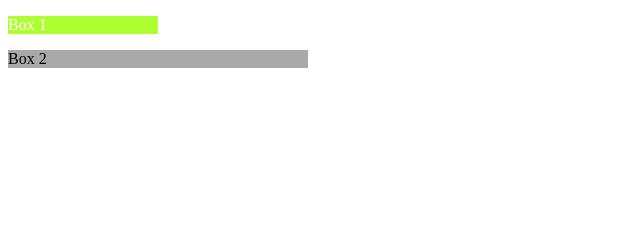
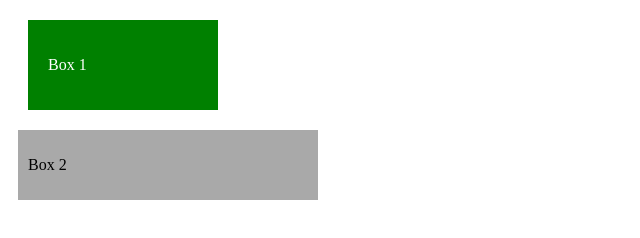
Before and after one commit to veroniquex1/examples, a plain HTML site: page index.html in a window 1280 px wide. Shown: the whole page, without its empty margins (0-640 px from the left). Drawn offline with Linux system fonts and the light colour scheme.

Commit message:
updated css

```diff
--- a/css/style.css
+++ b/css/style.css
@@ -14,16 +14,42 @@ body{
 *::after
 *::before{
     margin: 0;
+    padding: 0;
+    box-sizing: border-box;
 }
-/*Box sizing*/
+/*Box sizing
+
+content box: doesnt include margin with the width size e.g 150px + 20px
+border box: the width includes the margin. You then subtract the margin amount from the width
+
+margin: top right bottom left
+margin: top&bottom right&left
+margin: top (right&left) bottom
+margin: all
+
+pseudo class has 1 :
+pseudo element has 2 ::
+
+When grouping selectors use (updated css), this allows you to add id's at a later stage:
+
+:is(#box1, #box2){
+    border: 2px dotted;
+    border-radius: 20px;
+}
+
+*/
 #box1{
     width: 150px;
-    background-color: greenyellow;
+    background-color: green;
     color: white;
     box-sizing: content-box;
+    margin: 20px;
+    padding: 20px;
 }
 #box2{
     width: 300px;
     background-color: darkgrey;
     box-sizing: border-box;
+    margin: 10px;
+    padding: 10px;
 }
```
